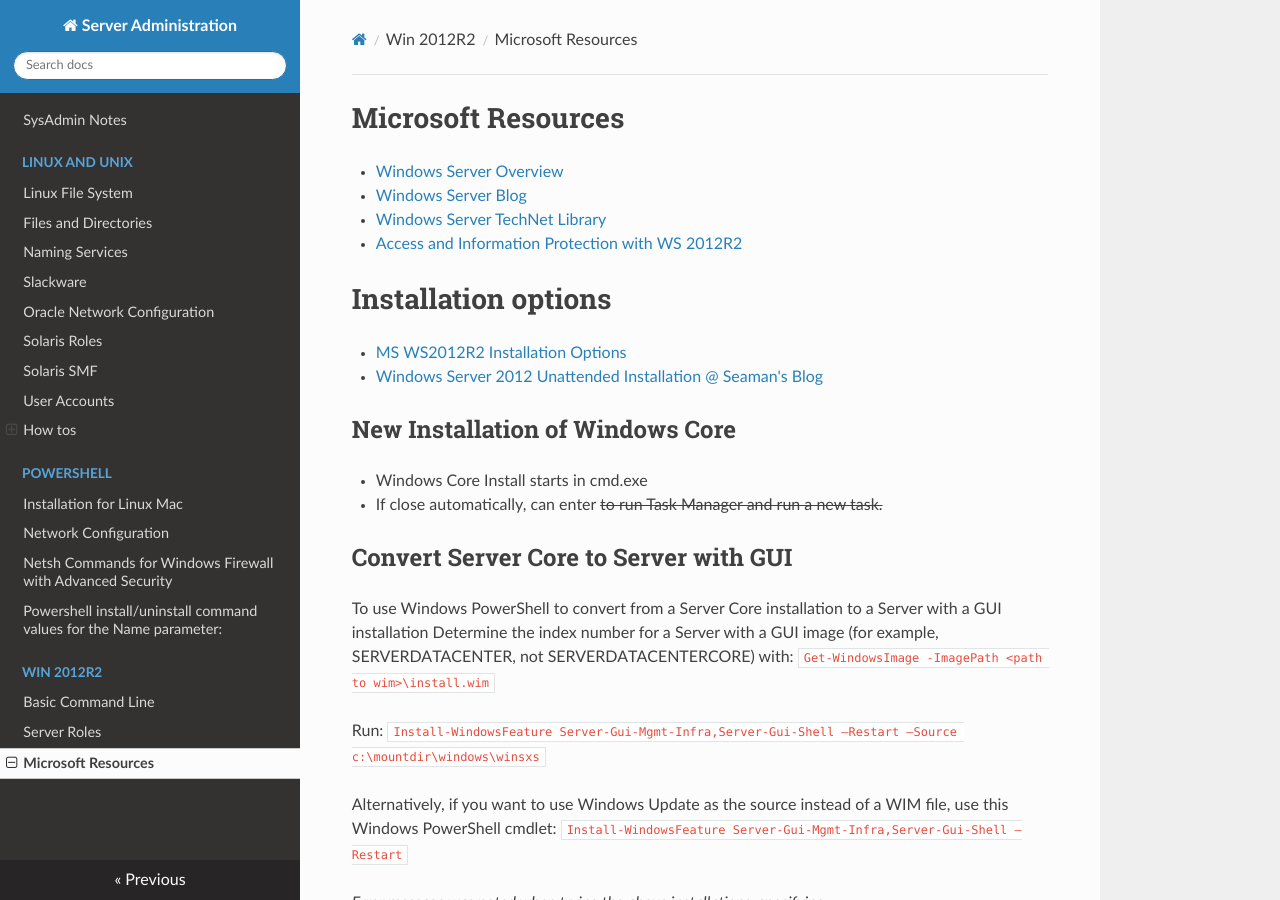
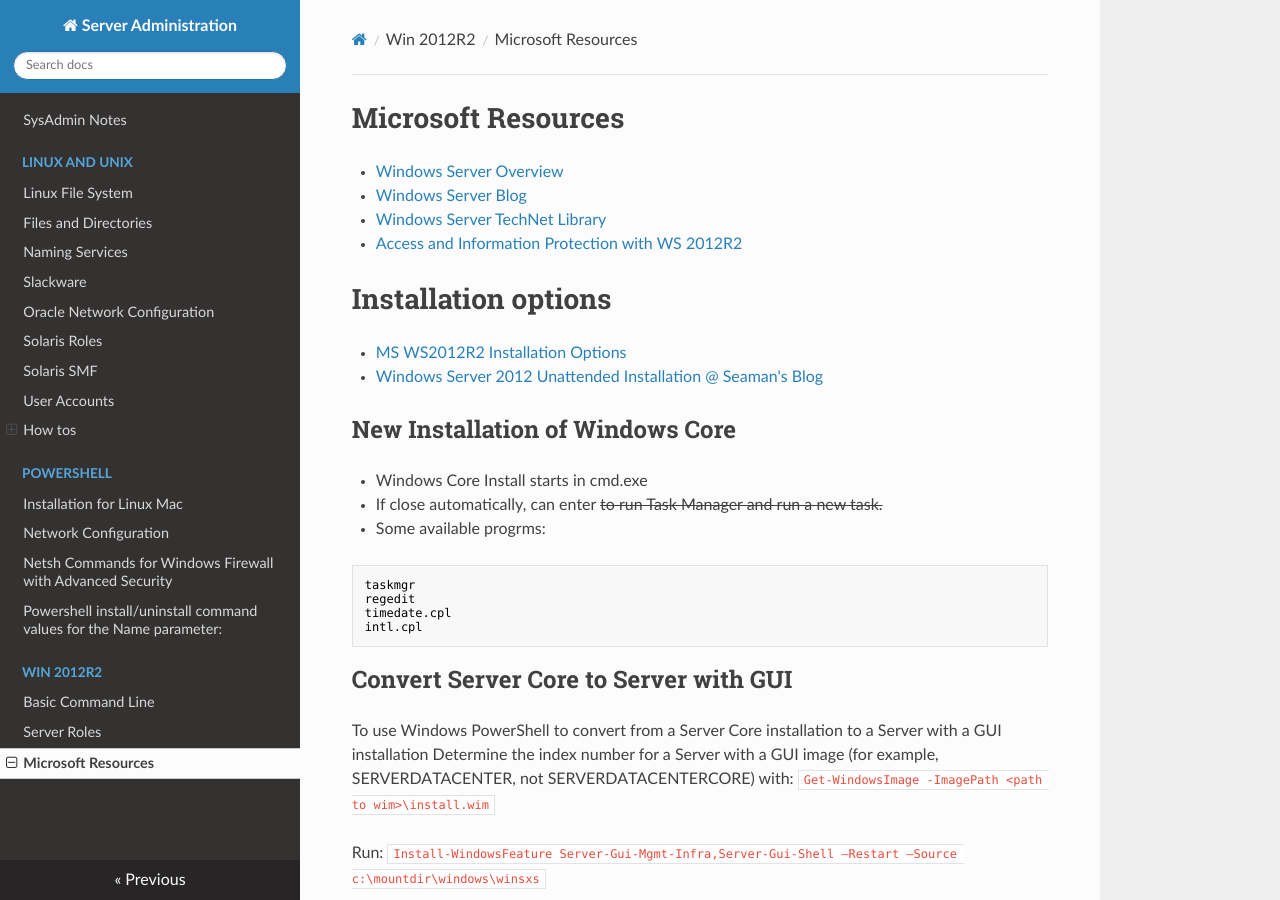
Before and after one commit to gavchan/sysadmin-notes, an MkDocs documentation site: the page built from docs/Win 2012R2/Windows_Server.md, in a window 1280 px wide and 900 px high. Built offline with MkDocs 1.6.1, drawn with Linux system fonts in a browser that asks for light colours; nearby versions of some CDN libraries.

Commit message:
Add notes on Server Core

````diff
--- a/docs/Win 2012R2/Windows_Server.md
+++ b/docs/Win 2012R2/Windows_Server.md
@@ -12,6 +12,13 @@
 ## New Installation of Windows Core
 - Windows Core Install starts in cmd.exe
 - If close automatically, can enter <Ctrl><Alt><Del> to run Task Manager and run a new task.
+- Some available progrms:
+```
+taskmgr
+regedit
+timedate.cpl
+intl.cpl
+```
 
 ## Convert Server Core to Server with GUI
 To use Windows PowerShell to convert from a Server Core installation to a Server with a GUI installation
````
